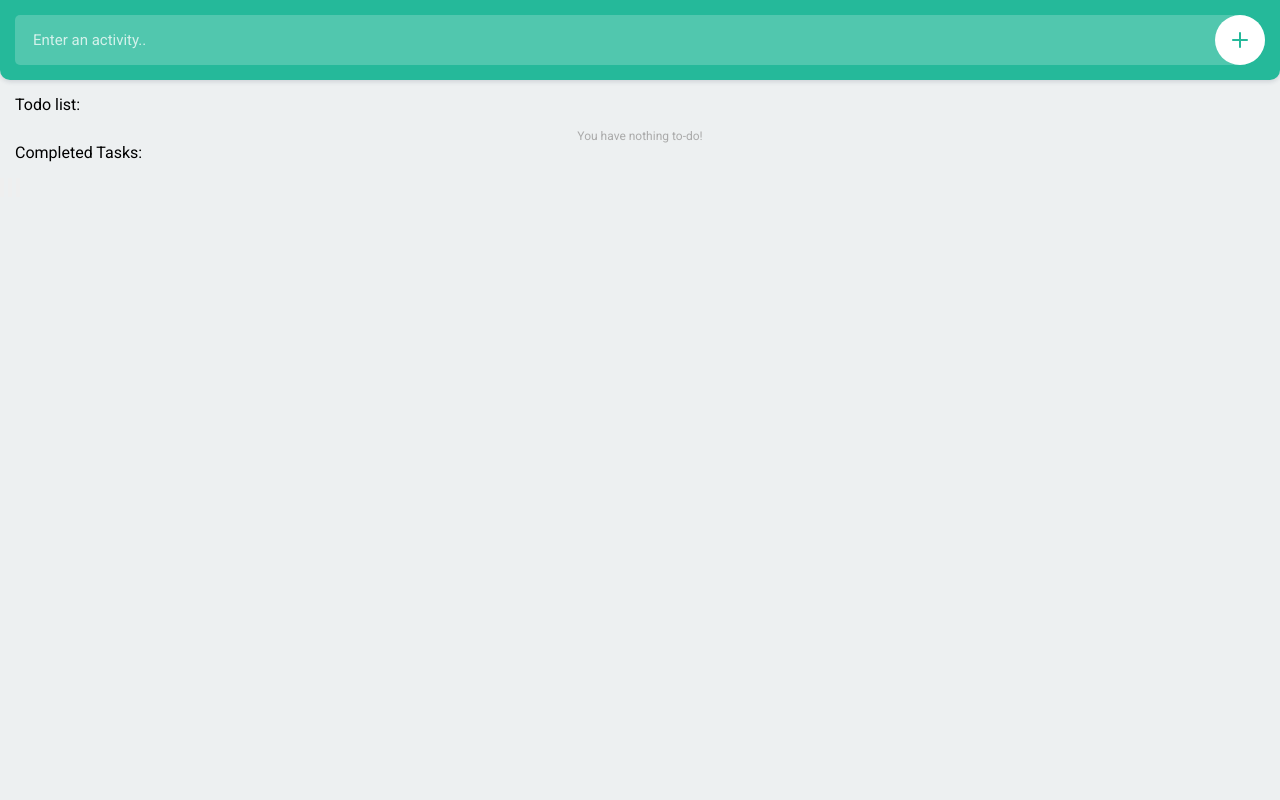
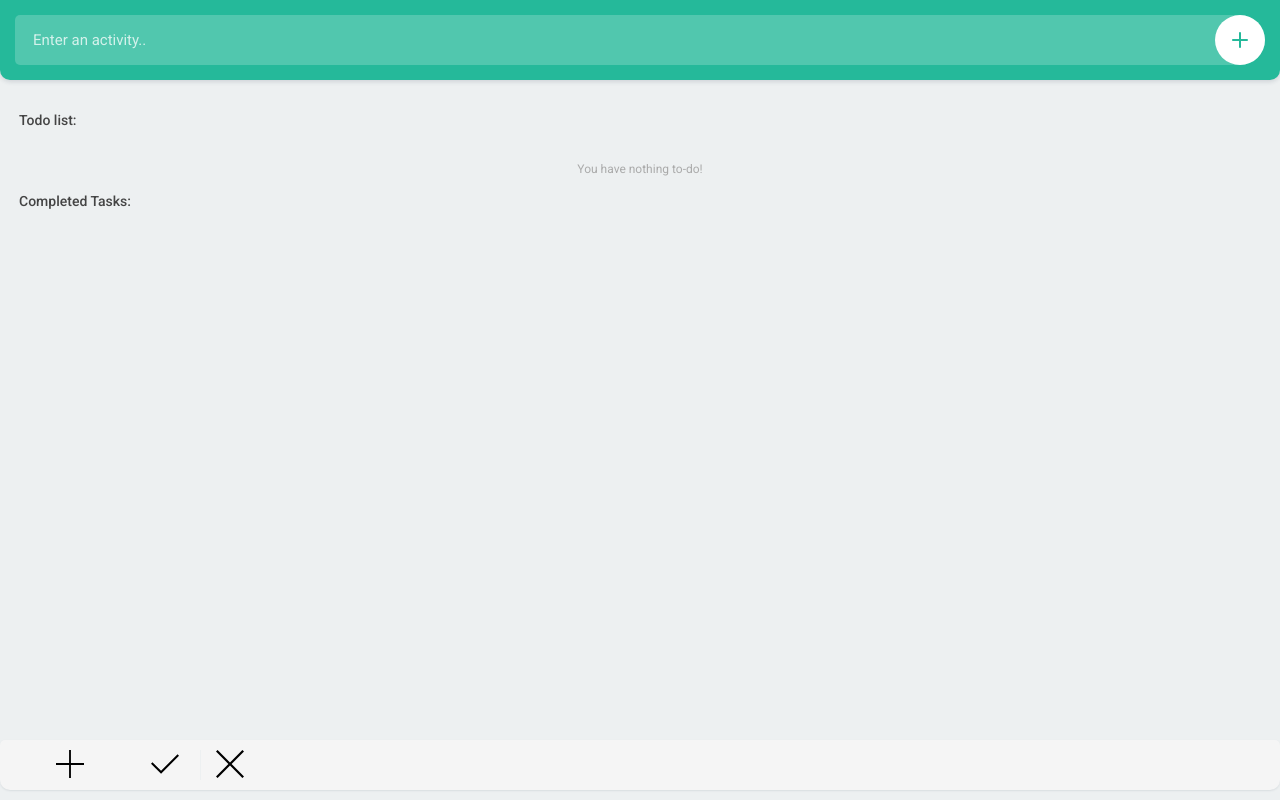
Before and after one commit to arshadahmed/Todo, a plain HTML site: page index.html in a window 1280 px wide. Drawn offline with nearby package versions, Linux system fonts and the light colour scheme; no server answers.

Commit message:
Update style.css

```diff
--- a/resources/css/style.css
+++ b/resources/css/style.css
@@ -253,3 +253,91 @@ ul.todo#completed:after {
   font-size: 12px;
   color: #aaa;
 }
+
+p.heading {
+  width: 100%;
+  min-height: 50px;
+  float: left;
+  font-size: 14px;
+  font-weight: 500;
+  color: #444;
+  line-height: 22px;
+
+  //background: #fff;
+  //border-radius: 5px;
+  //position: relative;
+  //box-shadow: 0px 1px 2px rgba(44, 62, 80, 0.10);
+  margin: 0 0 2px 0;
+  padding: 14px 100px 14px 4px;
+  word-break: break-word;
+}
+footer {
+  width: 100%;
+  ;
+  position: fixed;
+  left: 10;
+  right: 0;
+  bottom: 0;
+  height: 50px;
+
+  background: whitesmoke;
+  box-shadow: 0px 2px 4px rgba(44, 62, 80, 0.15);
+
+border-radius: 5px;
+border-bottom-right-radius: 10px;
+border-bottom-left-radius: 10px;
+
+  box-shadow: 0px 1px 2px rgba(44, 62, 80, 0.10);
+  margin: 0 0 10px 0;
+  padding: 14px 100px 14px 14px;
+}
+
+footer .buttons {
+  width: 500px;
+  height: 50px;
+
+  position: absolute;
+  top: 0;
+  left: 0;
+}
+
+footer .buttons button {
+  width: 80px;
+  height: 50px;
+  float: left;
+  background: none;
+  position: relative;
+  border: 0px;
+  box-shadow: none;
+  outline: none;
+  cursor: pointer;
+
+  -webkit-appearance: none;
+  -moz-appearance: none;
+}
+
+footer .buttons button:last-of-type:before {
+  content: '';
+  width: 1px;
+  height: 30px;
+  background: #edf0f1;
+
+  position: absolute;
+  top: 10px;
+  left: 05;
+}
+
+footer .buttons button svg {
+  width: 82px;
+  height: 28px;
+
+  position: absolute;
+  top: 50%;
+  left: 50%;
+
+  margin: -15px 0 0 -11px;
+}
+footer .buttons button.completeBtn svg {
+  border-radius: 11px;
+  padding-left: 30px;
+}
```
